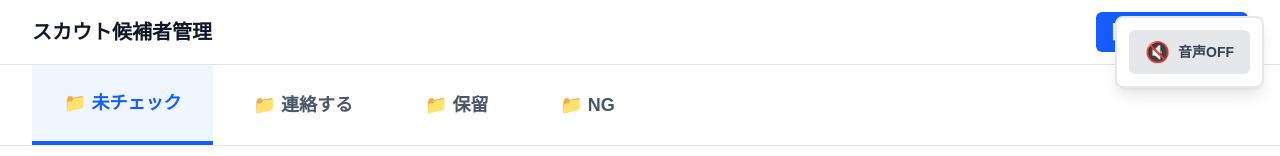
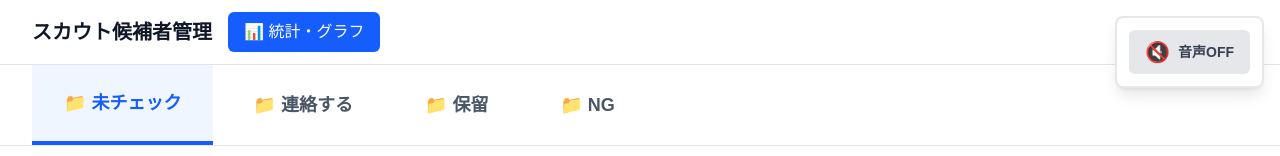
Before and after one commit to Dowie009/scout-manager, a Next.js app: page / in a window 1280 px wide. Shown: the top 156 px of the page. Built offline with nearby package versions, Linux system fonts and the light colour scheme; no server answers; the database is empty.

Commit message:
Fix audio button position, add view-only mode for Vercel, and move stats button

```diff
--- a/app/page.tsx
+++ b/app/page.tsx
@@ -314,7 +314,7 @@
     <div className="min-h-screen bg-gray-50">
       {/* ナビゲーションバー */}
       <div className="bg-white border-b border-gray-200">
-        <div className="max-w-7xl mx-auto px-4 sm:px-6 lg:px-8 py-3 flex items-center justify-between">
+        <div className="max-w-7xl mx-auto px-4 sm:px-6 lg:px-8 py-3 flex items-center gap-4">
           <h1 className="text-xl font-bold text-gray-900">スカウト候補者管理</h1>
           <a
             href="/stats"
```
